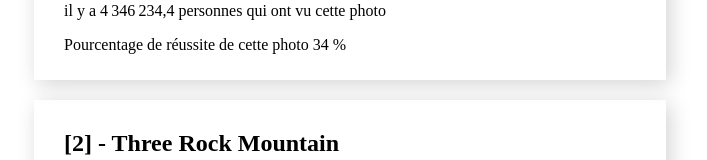
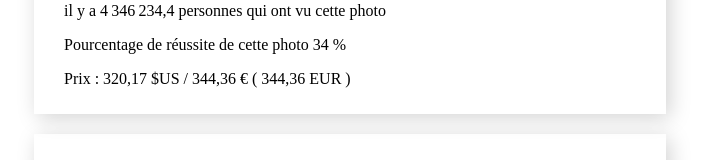
Before and after one commit to JordanMorin/AngularLearning, an Angular app in the folder snapface/: page / in a window 1280 px wide. Shown: the part 575-735 px from the top of the page, without its empty margins (290-997 px from the left). Built offline with nearby package versions, Linux system fonts and the light colour scheme.

Commit message:
add fake price of the photo to see multiple currency pipe

```diff
--- a/snapface/src/app/face-snap/face-snap.component.html
+++ b/snapface/src/app/face-snap/face-snap.component.html
@@ -11,4 +11,5 @@
     <p *ngIf="faceSnap.location === 'Toulouse'"> La villeuh Roseuh</p>
     <p>il y a {{ 4346234.36 | number: '1.0-1'}} personnes qui ont vu cette photo</p>
     <p>Pourcentage de réussite de cette photo {{ 0.336 | percent }}</p>
+    <p>Prix : {{ 320.17 | currency }} / {{ 344.36 | currency: 'EUR' }} ( {{ 344.36 | currency: 'EUR' : 'code' }} )</p>
 </div>
```
